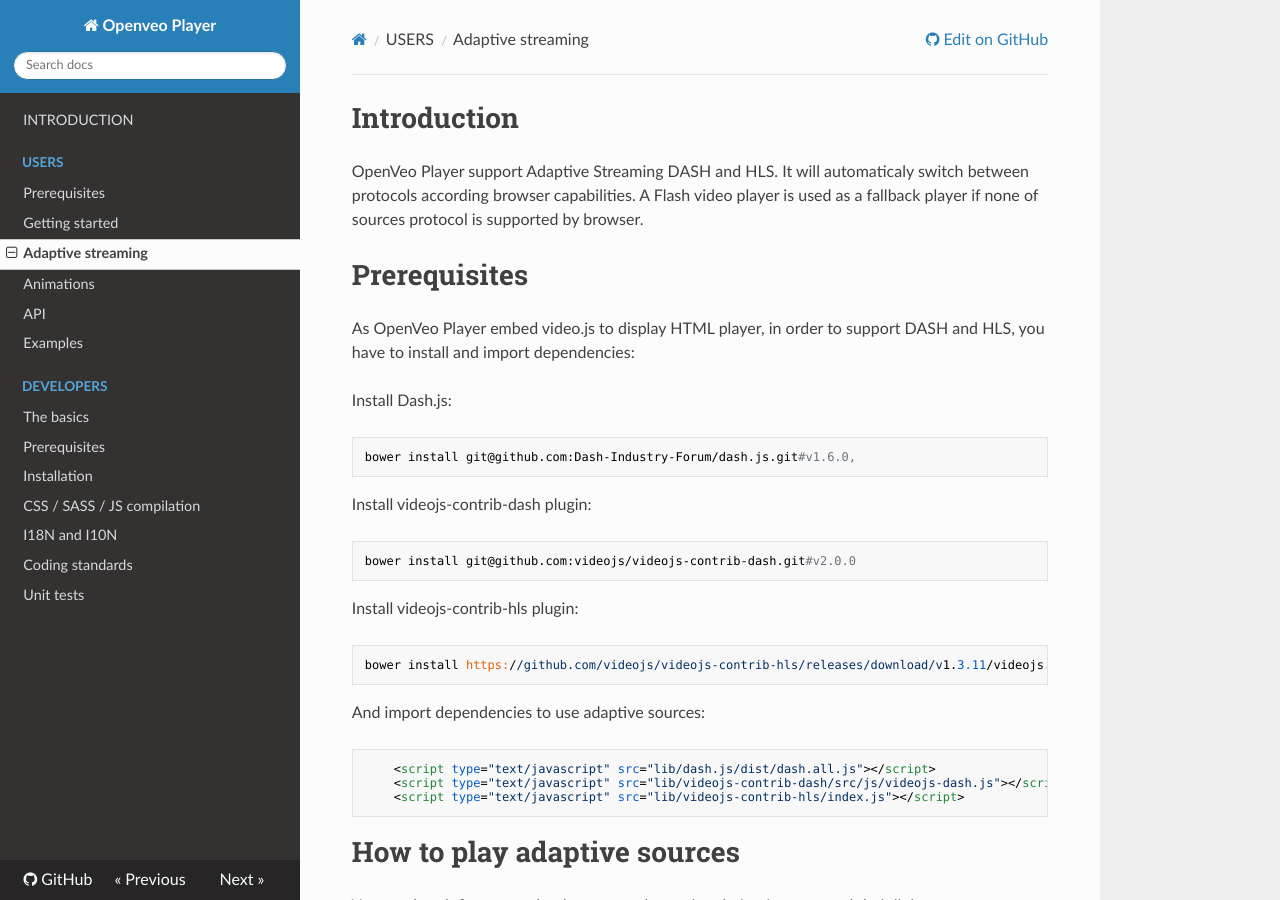
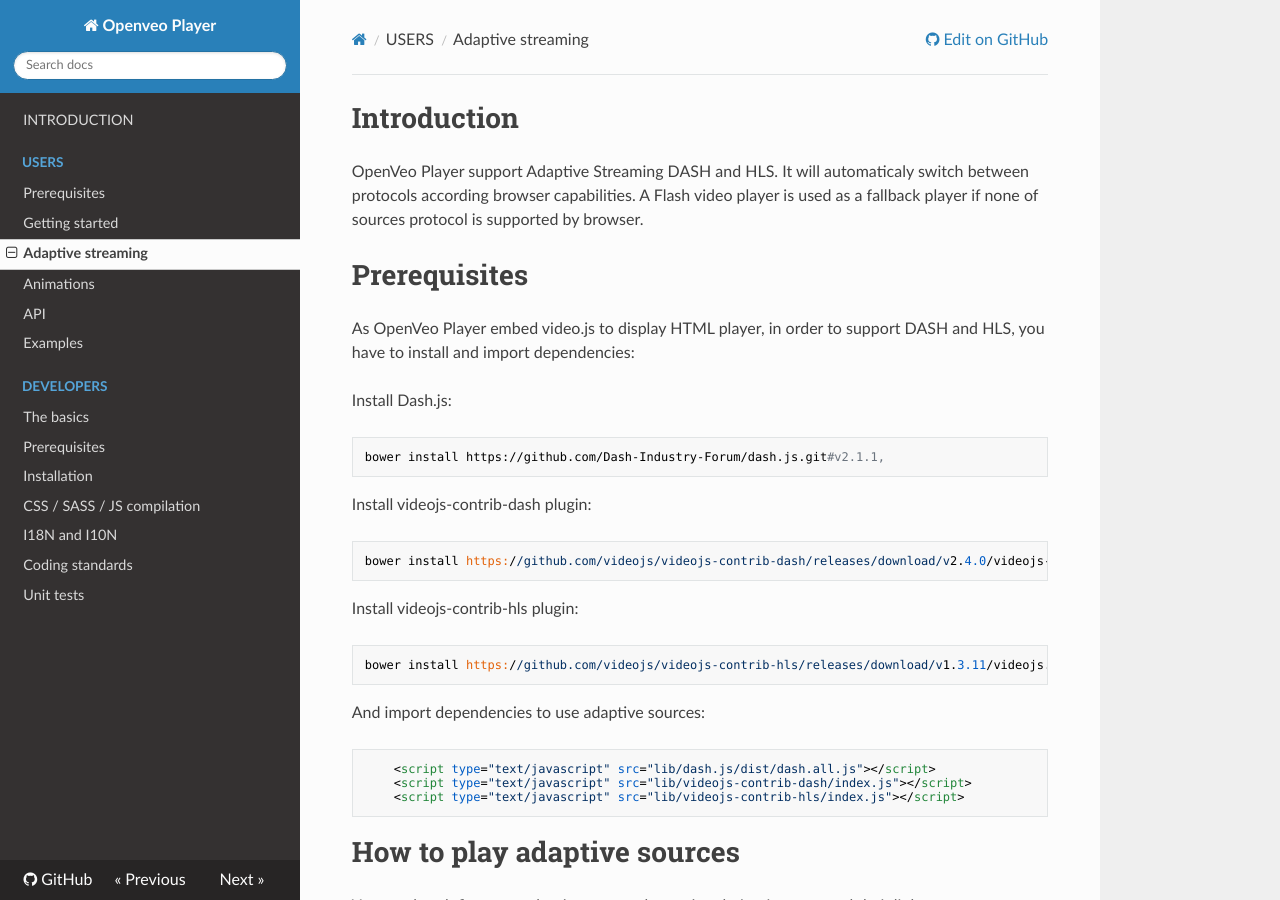
Before and after one commit to veo-labs/openveo-player, an MkDocs documentation site: the page built from docs/adaptive-streaming.md, in a window 1280 px wide and 900 px high. Built offline with MkDocs 1.6.1, drawn with Linux system fonts in a browser that asks for light colours; nearby versions of some CDN libraries; old or Windows-style settings are respelled for this version of MkDocs.

Commit message:
Debug dash videos freezing by updating videojs dependencies

````diff
--- a/bower.json
+++ b/bower.json
@@ -59,7 +59,7 @@
     "angular-route": "1.4.1",
     "angular-mocks": "1.4.1",
     "angular-cookies": "1.4.1",
-    "video.js": "5.8.0"
+    "video.js": "5.9.2"
   },
   "version": "2.0.0"
 }
--- a/docs/adaptive-streaming.md
+++ b/docs/adaptive-streaming.md
@@ -9,11 +9,11 @@ As OpenVeo Player embed video.js to display HTML player, in order to support DAS
 
 Install Dash.js:
 
-    bower install git@github.com:Dash-Industry-Forum/dash.js.git#v1.6.0,
+    bower install https://github.com/Dash-Industry-Forum/dash.js.git#v2.1.1,
 
 Install videojs-contrib-dash plugin:
 
-    bower install git@github.com:videojs/videojs-contrib-dash.git#v2.0.0
+    bower install https://github.com/videojs/videojs-contrib-dash/releases/download/v2.4.0/videojs-dash.min.js
 
 Install videojs-contrib-hls plugin:
 
@@ -22,7 +22,7 @@ Install videojs-contrib-hls plugin:
 And import dependencies to use adaptive sources:
 ```html
     <script type="text/javascript" src="lib/dash.js/dist/dash.all.js"></script>
-    <script type="text/javascript" src="lib/videojs-contrib-dash/src/js/videojs-dash.js"></script>
+    <script type="text/javascript" src="lib/videojs-contrib-dash/index.js"></script>
     <script type="text/javascript" src="lib/videojs-contrib-hls/index.js"></script>
 ```
 
--- a/docs/prerequisites.md
+++ b/docs/prerequisites.md
@@ -5,4 +5,4 @@ OpenVeo Player requires and has been tested with :
 
 To play video with HTML5 player, OpenVeo requires :
 
-- [Video.js](http://videojs.com/) (**=5.8.0**)
+- [Video.js](http://videojs.com/) (**=5.9.2**)
````
